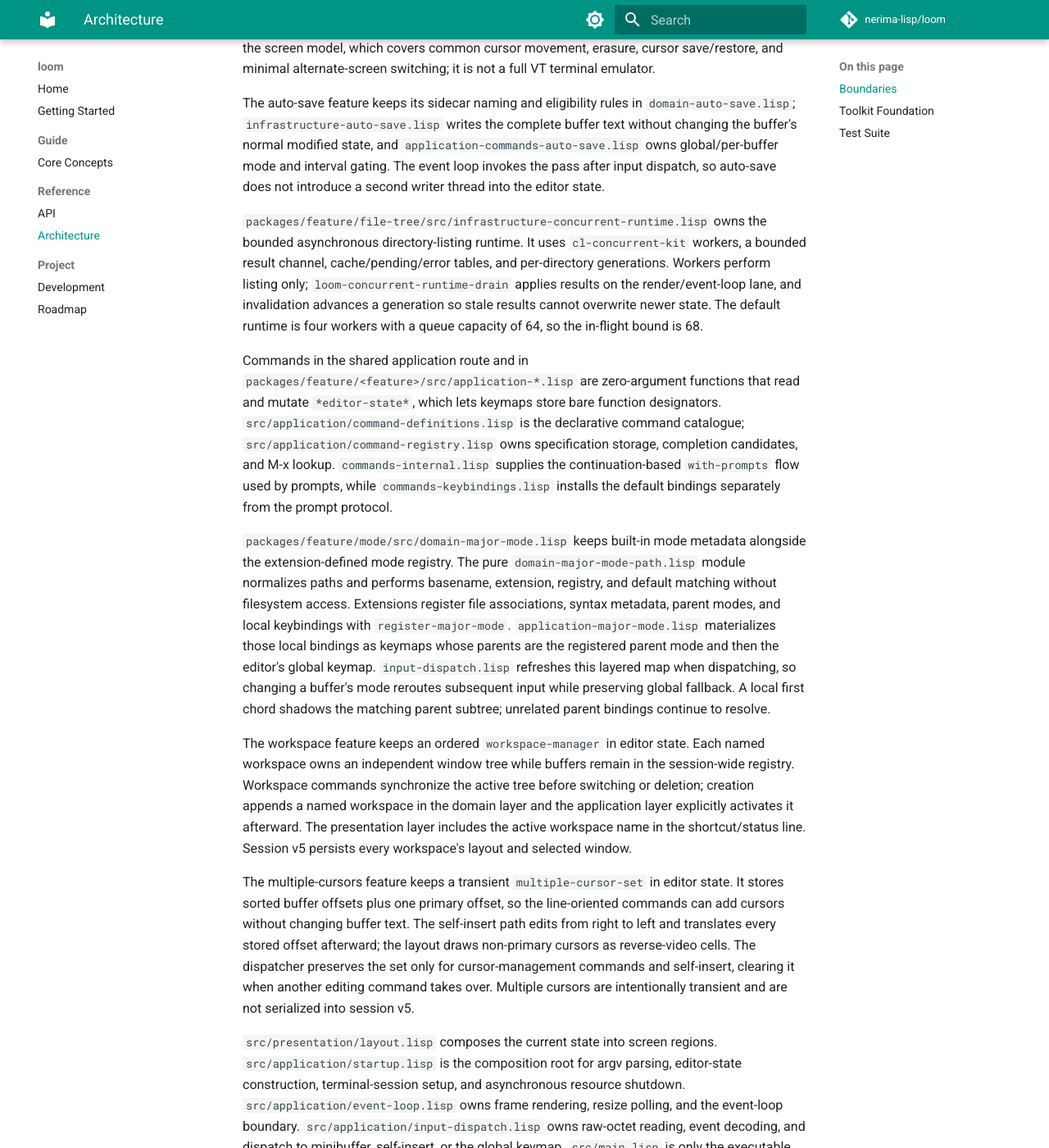
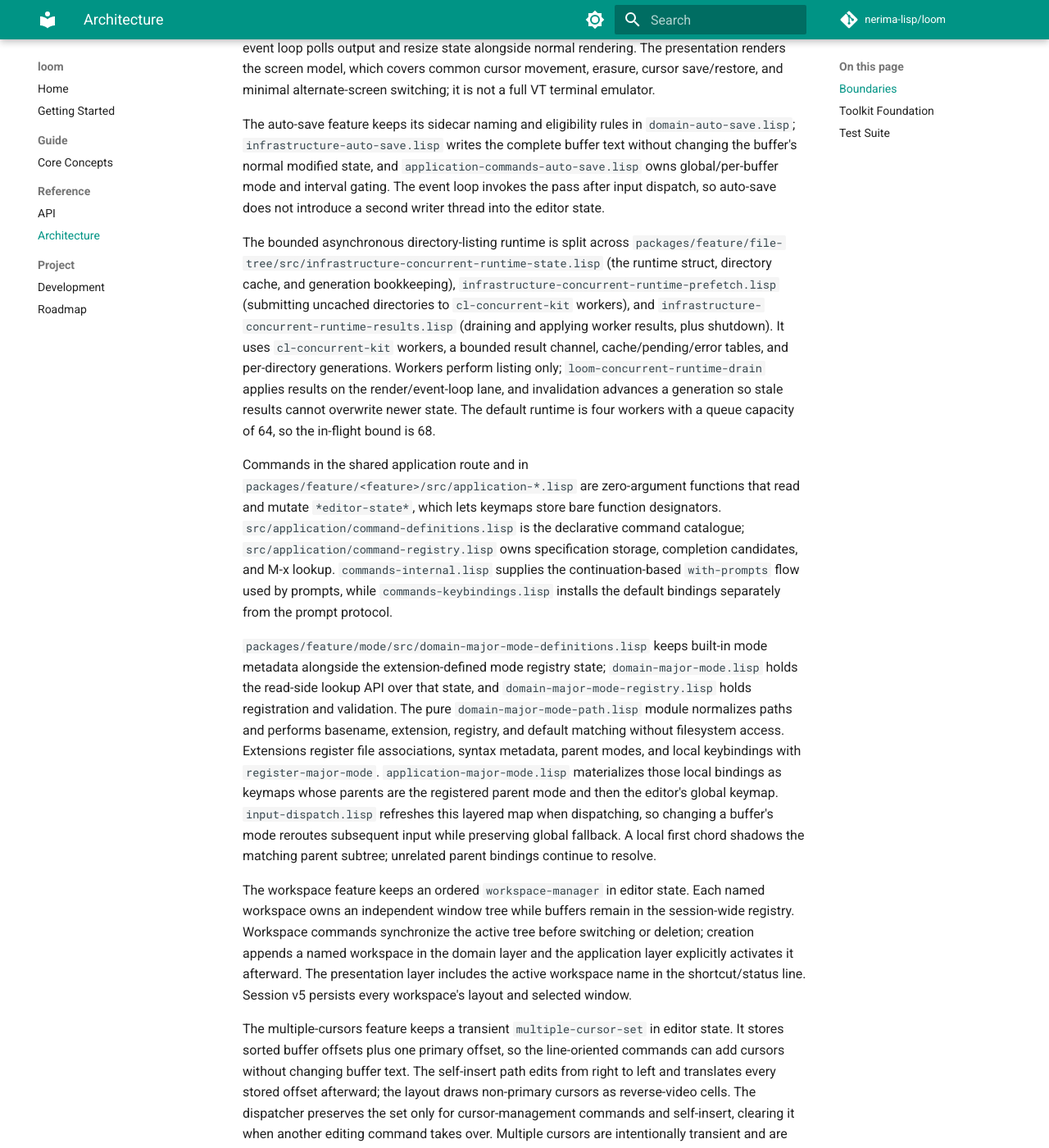
Before and after one commit to nerima-lisp/loom, an MkDocs documentation site: the page built from docs/src/reference/architecture.md, in a window 1280 px wide and 1400 px high, scrolled down 3251 px. Shown: the whole window at 82% size. Built offline with MkDocs 1.6.1 and Material for MkDocs 9.7.7, drawn with Linux system fonts in a browser that asks for light colours; comment, search, counter and statistics services are not loaded; some of the changed text lies outside the part shown.

Commit message:
docs: fix staleness surfaced by the source/test split and new checks
- architecture.md: point LSP transport/discovery, the concurrent
  runtime, and major-mode metadata ownership at their actual current
  files after the split (infrastructure-lsp-process.lisp ->
  infrastructure-lsp-transport.lisp +
  infrastructure-lsp-discovery.lisp; the monolithic concurrent-runtime
  file -> -state/-prefetch/-results; domain-major-mode.lisp's mixed
  ownership -> -definitions/-registry).
- architecture.md, development.md: name checks.paredit-lint and the
  new checks.coverage in the CI-equivalent check list, and document
  LOOM_SANDBOXED_CHECK (why real-child-process/PTY tests skip inside
  checks.default/checks.coverage's Nix sandbox but run for real via
  apps.test and the dev-shell test alias).
- api.md: session-store-read's docstring still claimed v4-with-v1..v3
  compatibility; the reader has been v5-only, erroring on any other
  version, since 66af296 (roadmap.md's own v4 claim was already fixed
  in 5a0b033, this instance was missed).

Verified with `nix build .#checks.aarch64-darwin.docs` (strict MkDocs
build, exit 0).

```diff
--- a/docs/src/reference/architecture.md
+++ b/docs/src/reference/architecture.md
@@ -105,13 +105,13 @@
 owns JSON-RPC encoding, `application-lsp-protocol-initialize.lisp` owns
 initialize/capability messages, and the helper/receive slices own
 response/diagnostic parsing plus nonblocking dispatch.
-`infrastructure-lsp-process.lisp` owns child-process lifecycle and stdio
+`infrastructure-lsp-transport.lisp` owns child-process lifecycle and stdio
 transport. Pure UTF-8 and `Content-Length` framing is isolated in
 `infrastructure-lsp-framing.lisp`, and JSON messages are parsed and
 constructed through `cl-json-kit`.
-`lsp-discover-command` searches the current path's ancestor directories for
-the nearest `.loom-lsp`; its first non-empty, non-comment line is the trusted
-server command. `lsp-start` presents that command as the default, while an
+`lsp-discover-command`, in `infrastructure-lsp-discovery.lisp`, searches the
+current path's ancestor directories for the nearest `.loom-lsp`; its first
+non-empty, non-comment line is the trusted server command. `lsp-start` presents that command as the default, while an
 explicit prompt value overrides it. Dynamic registration and requests beyond
 the current diagnostics/document-sync slice remain outside this boundary.
 
@@ -160,8 +160,13 @@
 gating. The event loop invokes the pass after input dispatch, so auto-save does
 not introduce a second writer thread into the editor state.
 
-`packages/feature/file-tree/src/infrastructure-concurrent-runtime.lisp` owns the bounded asynchronous
-directory-listing runtime. It uses `cl-concurrent-kit` workers, a bounded
+The bounded asynchronous directory-listing runtime is split across
+`packages/feature/file-tree/src/infrastructure-concurrent-runtime-state.lisp`
+(the runtime struct, directory cache, and generation bookkeeping),
+`infrastructure-concurrent-runtime-prefetch.lisp` (submitting uncached
+directories to `cl-concurrent-kit` workers), and
+`infrastructure-concurrent-runtime-results.lisp` (draining and applying
+worker results, plus shutdown). It uses `cl-concurrent-kit` workers, a bounded
 result channel, cache/pending/error tables, and per-directory generations.
 Workers perform listing only; `loom-concurrent-runtime-drain` applies results
 on the render/event-loop lane, and invalidation advances a generation so stale
@@ -178,8 +183,10 @@
 used by prompts, while `commands-keybindings.lisp` installs the default
 bindings separately from the prompt protocol.
 
-`packages/feature/mode/src/domain-major-mode.lisp` keeps built-in mode
-metadata alongside the extension-defined mode registry. The pure
+`packages/feature/mode/src/domain-major-mode-definitions.lisp` keeps built-in
+mode metadata alongside the extension-defined mode registry state;
+`domain-major-mode.lisp` holds the read-side lookup API over that state, and
+`domain-major-mode-registry.lisp` holds registration and validation. The pure
 `domain-major-mode-path.lisp` module normalizes paths and performs basename,
 extension, registry, and default matching without filesystem access.
 Extensions register file associations, syntax metadata, parent modes, and
```
Also changed, not shown: other parts of docs/src/reference/architecture.md (+4 -2 lines), docs/src/project/development.md (+10 -1 lines), docs/src/reference/api.md (+2 -2 lines).
